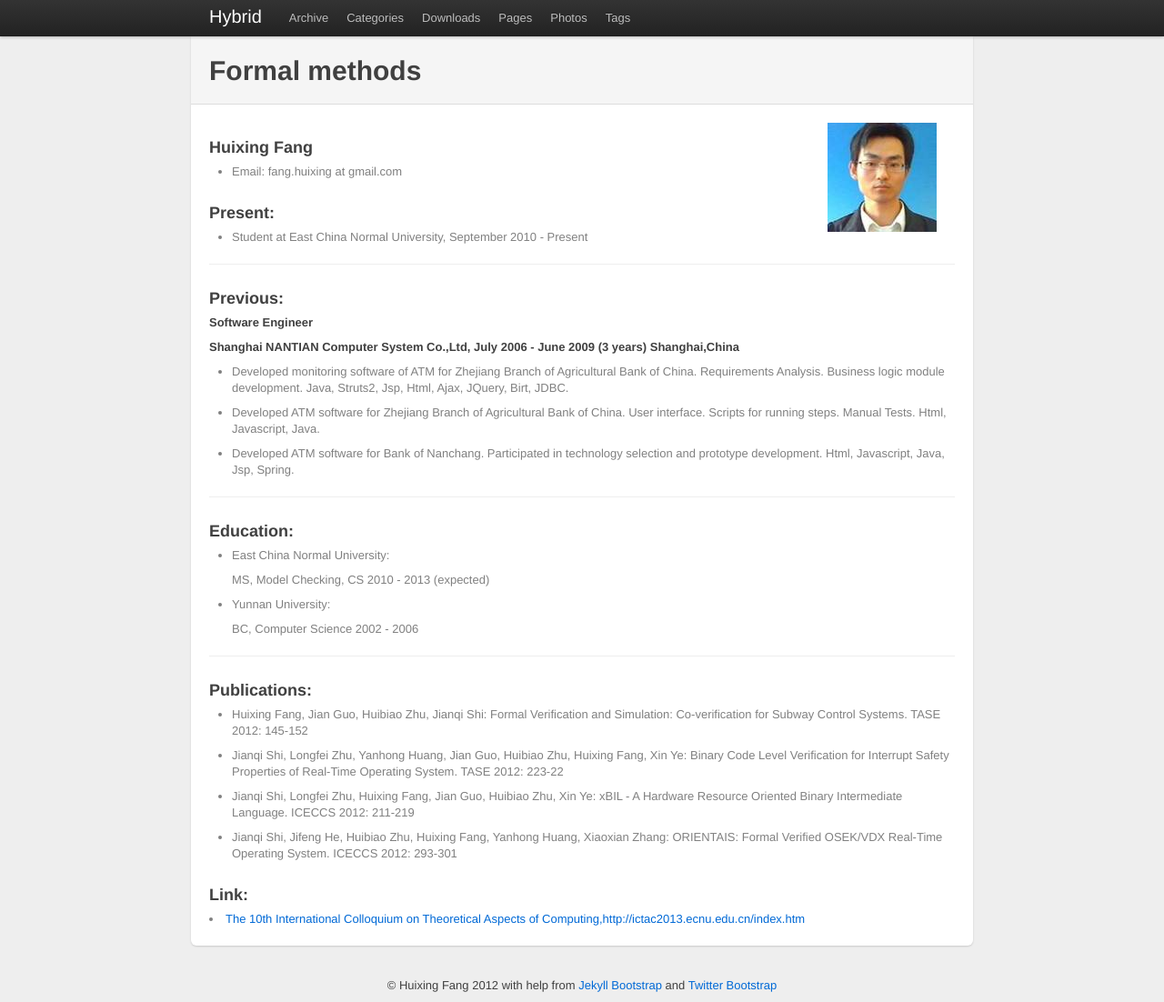
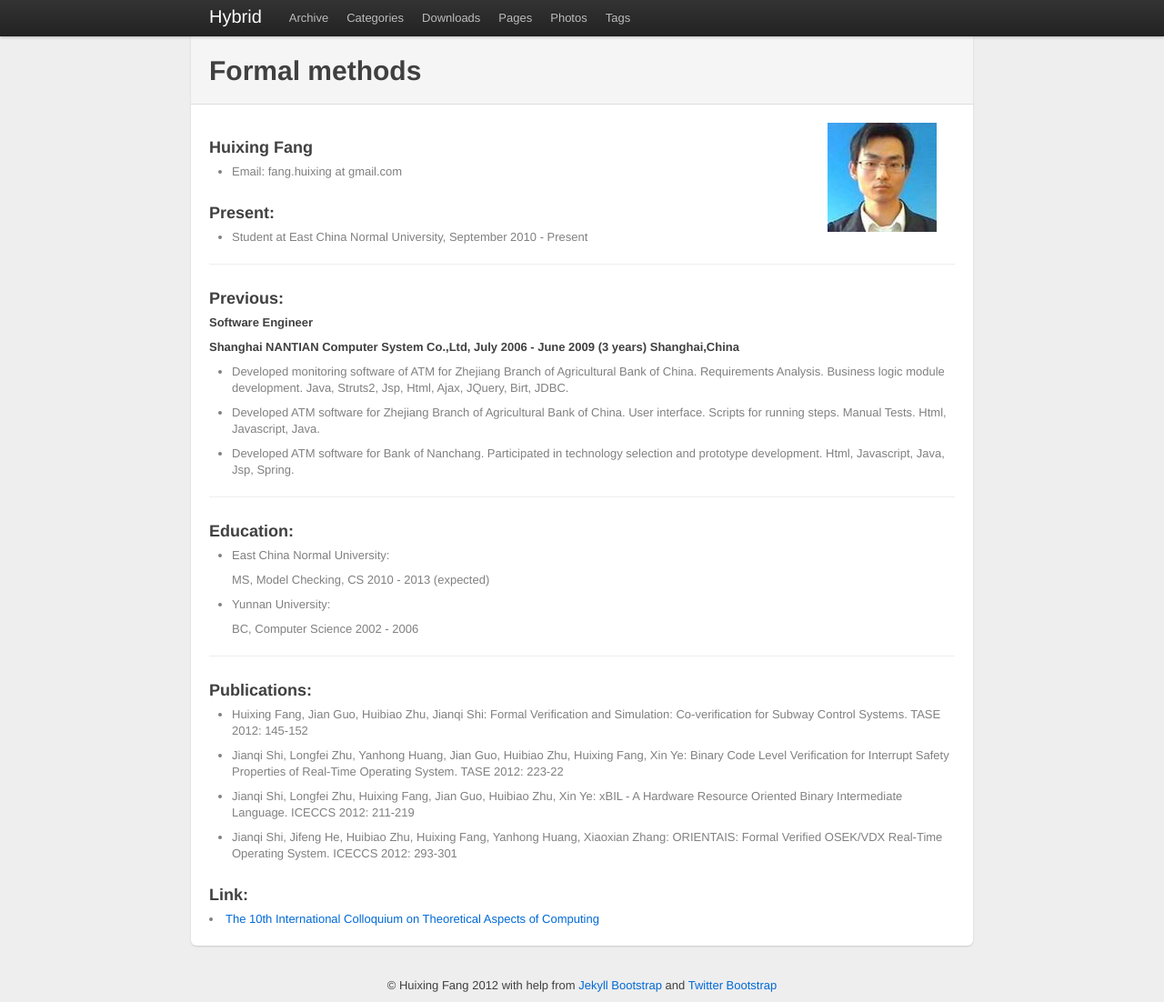
Before and after one commit to fanghuixing/fanghuixing.github.com, a Jekyll site: the page built from index.md, in a window 1280 px wide and 1102 px high. Shown: the whole window at 91% size. Built offline with Jekyll 4.4.1, drawn with Linux system fonts in a browser that asks for light colours; some of the changed lines change nothing that is shown.

Commit message:
modify url

```diff
--- a/index.md
+++ b/index.md
@@ -65,5 +65,6 @@
 
 ###Link:
 <li>
-<a href="http://ictac2013.ecnu.edu.cn/index.htm">The 10th International Colloquium on Theoretical Aspects of Computing,http://ictac2013.ecnu.edu.cn/index.htm</a>
+<a href="http://ictac2013.ecnu.edu.cn/index.htm">
+The 10th International Colloquium on Theoretical Aspects of Computing</a>
 </li>
```
